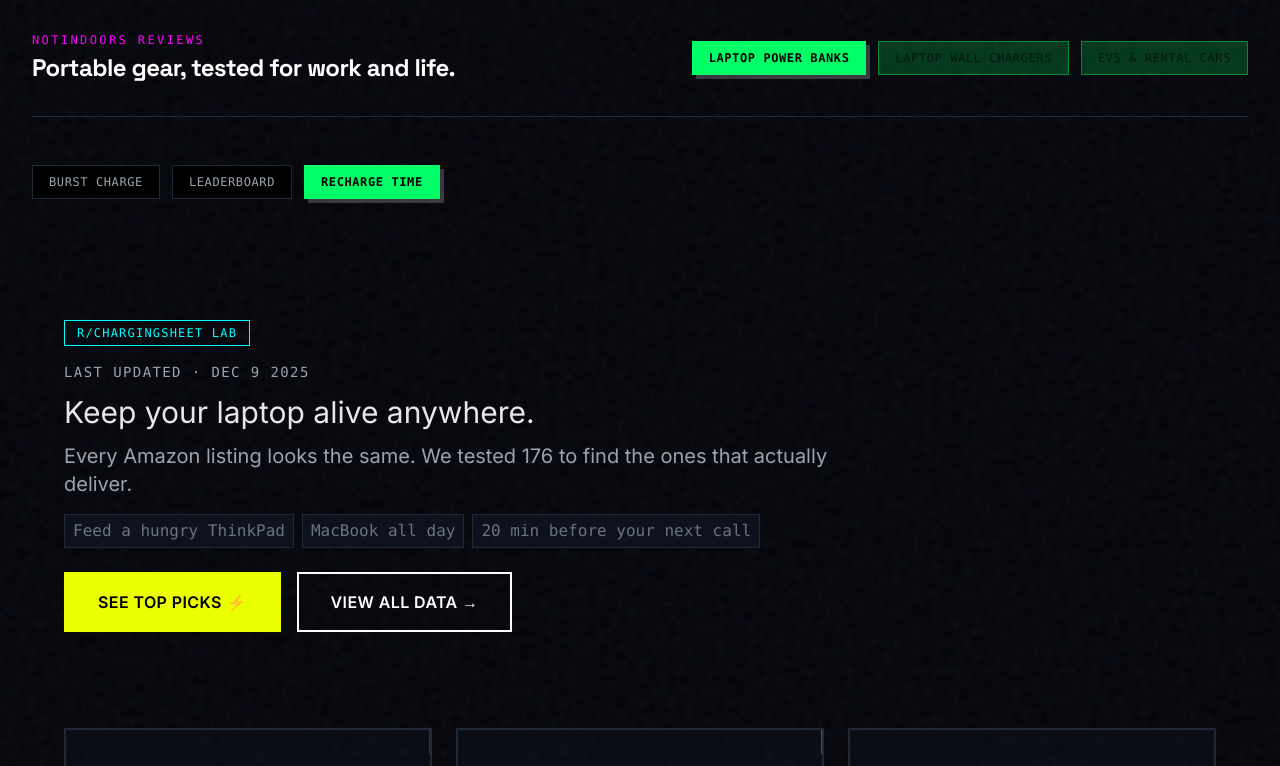
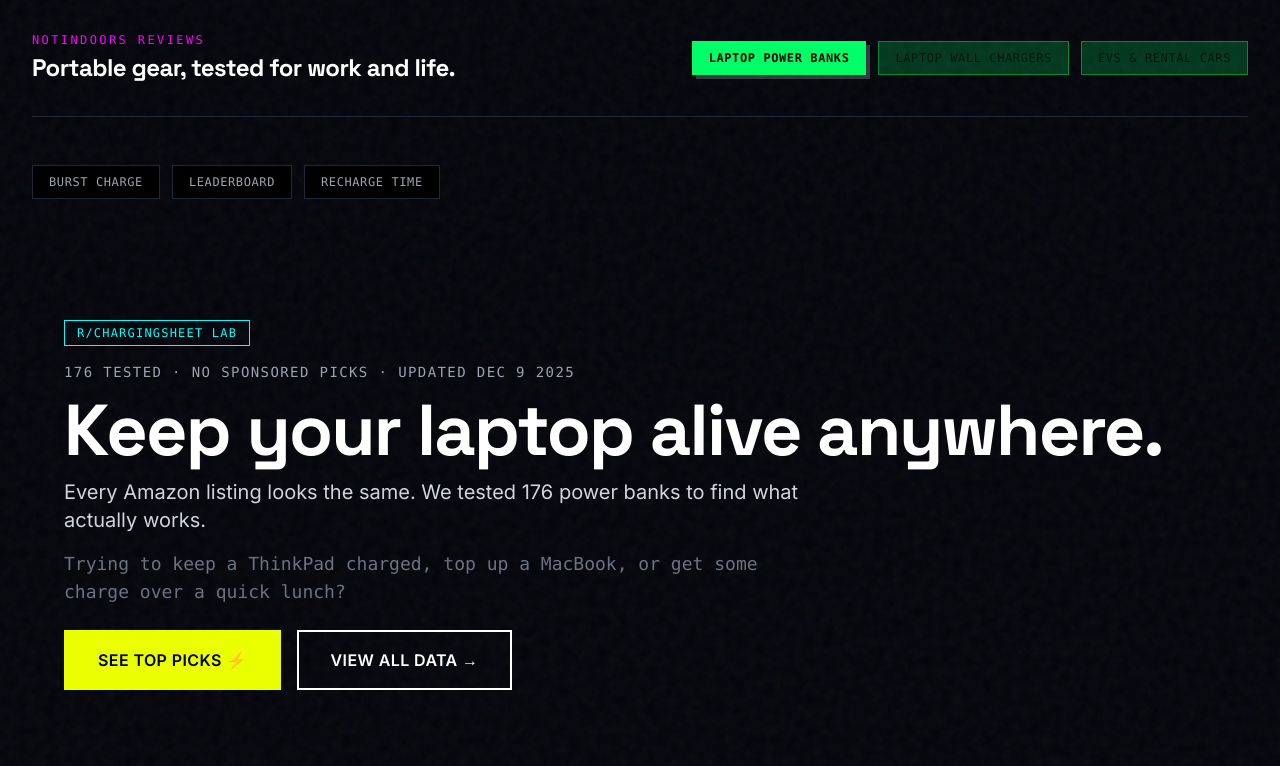
Before and after one commit to ayim/notindoors, a React (Vite) app: page / in a window 1280 px wide. Shown: the top 766 px of the page. Built offline with nearby package versions, Linux system fonts and the light colour scheme.

Commit message:
content: wire view all data to leaderboard and show prices

```diff
--- a/src/App.jsx
+++ b/src/App.jsx
@@ -24,24 +24,22 @@ function HomePage() {
           r/chargingsheet lab
         </div>
         <p className="text-sm text-gray-400 font-mono uppercase tracking-widest mb-3">
-          Last updated · Dec 9 2025
+          176 tested · no sponsored picks · updated Dec 9 2025
         </p>
-        <p className="text-2xl md:text-3xl text-gray-200 font-light leading-tight mb-3">
+        <h1 className="text-4xl md:text-6xl lg:text-7xl font-display font-bold text-white leading-[1.05] tracking-tight mb-3">
           Keep your laptop alive anywhere.
+        </h1>
+        <p className="text-lg md:text-xl text-gray-300 font-light leading-tight mb-4 max-w-3xl">
+          Every Amazon listing looks the same. We tested 176 power banks to find what actually works.
         </p>
-        <p className="text-lg md:text-xl text-gray-400 font-light leading-tight mb-4 max-w-3xl">
-          Every Amazon listing looks the same. We tested 176 to find the ones that actually deliver.
-        </p>
-        <p className="text-sm md:text-base text-gray-500 font-mono flex flex-wrap gap-2 mb-6">
-          <span className="px-2 py-1 border border-gray-800 bg-gray-900/60">Feed a hungry ThinkPad</span>
-          <span className="px-2 py-1 border border-gray-800 bg-gray-900/60">MacBook all day</span>
-          <span className="px-2 py-1 border border-gray-800 bg-gray-900/60">20 min before your next call</span>
+        <p className="text-base md:text-lg text-gray-500 font-mono leading-relaxed mb-6 max-w-3xl">
+          Trying to keep a ThinkPad charged, top up a MacBook, or get some charge over a quick lunch?
         </p>
         <div className="flex flex-wrap gap-4">
           <Link to="/products" className="inline-flex items-center justify-center px-8 py-4 bg-neon-yellow text-black font-bold uppercase tracking-wide border-2 border-neon-yellow hover:bg-transparent hover:text-neon-yellow hover:shadow-[4px_4px_0px_0px_#EAFF00] transition-all transform hover:-translate-y-1">
             See Top Picks ⚡
           </Link>
-          <Link to="/recharge-time" className="inline-flex items-center justify-center px-8 py-4 bg-transparent text-white font-bold uppercase tracking-wide border-2 border-white hover:bg-white hover:text-black hover:shadow-[4px_4px_0px_0px_#ffffff] transition-all transform hover:-translate-y-1">
+          <Link to="/leaderboard" className="inline-flex items-center justify-center px-8 py-4 bg-transparent text-white font-bold uppercase tracking-wide border-2 border-white hover:bg-white hover:text-black hover:shadow-[4px_4px_0px_0px_#ffffff] transition-all transform hover:-translate-y-1">
             View All Data →
           </Link>
         </div>
@@ -118,7 +116,6 @@ function AppShell() {
 
   const isSecondaryActive = (to) => {
     const path = location.pathname;
-    if (to === '/recharge-time' && path === '/') return true;
     return path.startsWith(to);
   };
 
--- a/src/ProductScores.jsx
+++ b/src/ProductScores.jsx
@@ -10,6 +10,8 @@ function formatMinutes(value) {
   if (!Number.isFinite(value)) return '—';
   return `${Math.round(value)} min`;
 }
+
+const formatPrice = (value) => value || '—';
 
 export default function ProductScores() {
   const scoredProducts = [...burstRawList]
@@ -49,6 +51,7 @@ export default function ProductScores() {
               <th className="p-4 text-gray-400 uppercase tracking-widest text-xs font-bold font-mono text-center">Pro 50% (20 min)</th>
               <th className="p-4 text-gray-400 uppercase tracking-widest text-xs font-bold font-mono text-center">Full pack &lt;60 min?</th>
               <th className="p-4 text-gray-400 uppercase tracking-widest text-xs font-bold font-mono text-right">Full recharge est.</th>
+              <th className="p-4 text-gray-400 uppercase tracking-widest text-xs font-bold font-mono text-right">Price</th>
             </tr>
           </thead>
           <tbody className="divide-y divide-gray-800">
@@ -91,6 +94,9 @@ export default function ProductScores() {
                 <td className="p-4 text-right font-mono text-white font-bold">
                   {formatMinutes(product.fullRechargeMinutes)}
                 </td>
+                <td className="p-4 text-right font-mono text-gray-300">
+                  {formatPrice(product.price)}
+                </td>
               </tr>
             ))}
           </tbody>
```
